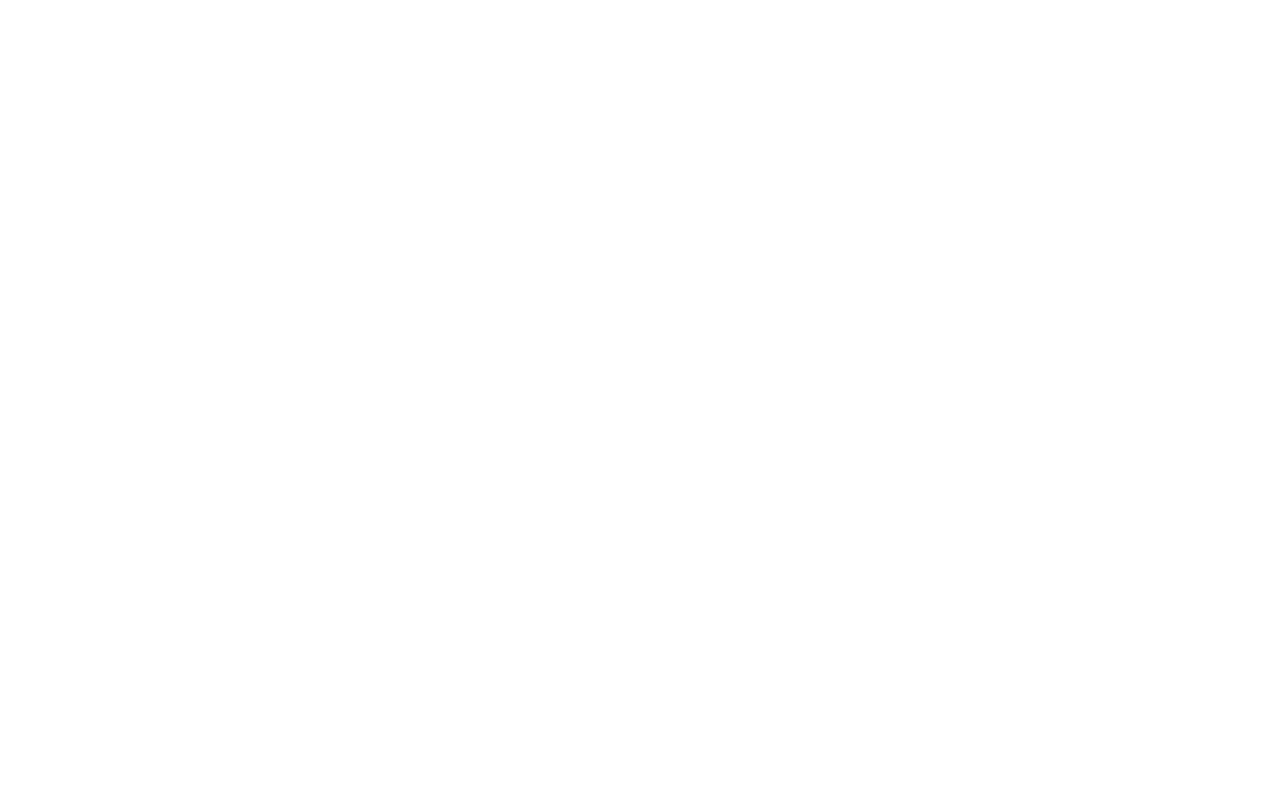
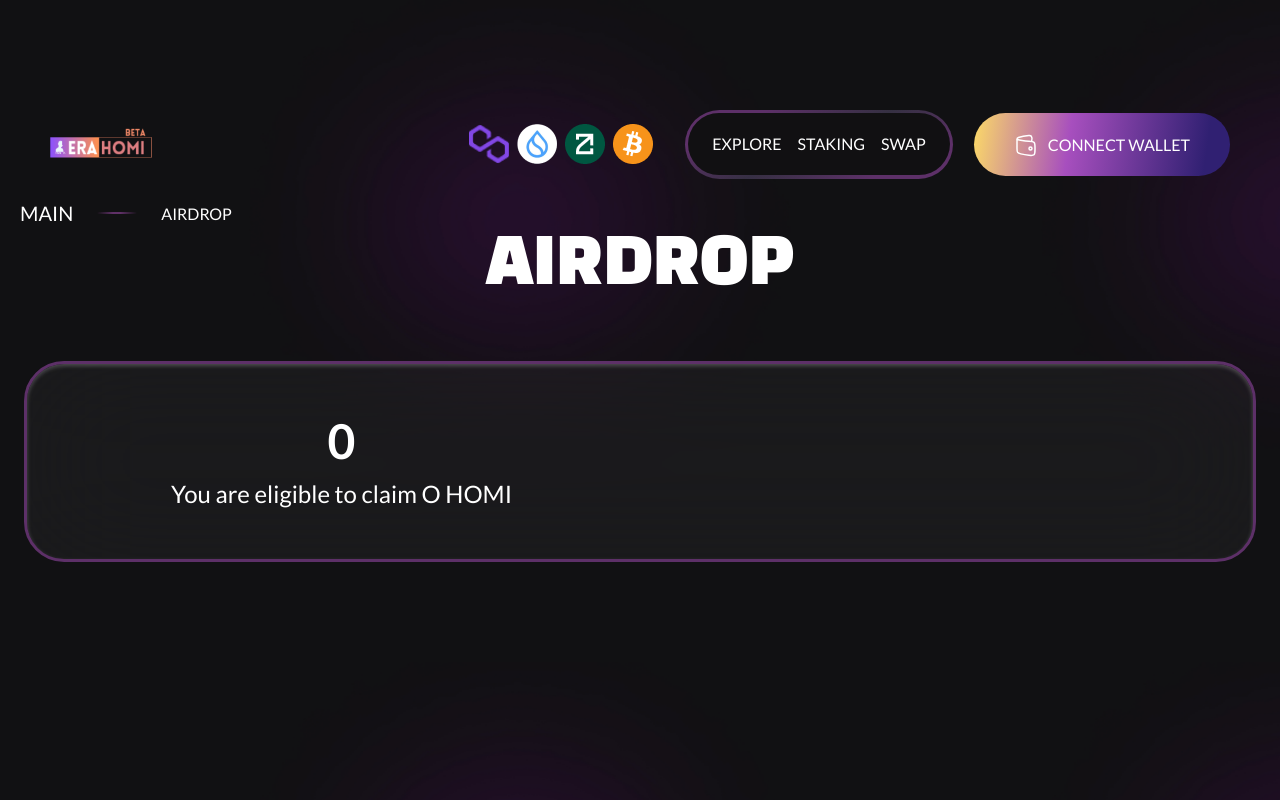
Before and after one commit to MisterRust/hominids-frontend, a React (Vite) app: page /airdrop in a window 1280 px wide. Before the commit this address had no page. Built offline with nearby package versions, Linux system fonts and the light colour scheme.

Commit message:
add airdrop page

```diff
--- /dev/null
+++ b/src/pages/airdrop/index.styled.tsx
@@ -0,0 +1,234 @@
+import styled from "styled-components"
+
+export const StyleBody = styled.div`
+ max-width: 1440px;
+ margin: auto;
+ margin-top: 113px;
+ width: 100%;
+`;
+
+export const PageNav = styled.div`
+    margin-top: 25px;
+    /* margin-bottom: 32px; */
+    display: flex;
+    align-items: center;
+    gap: 24px;
+    padding-left: 20px;
+    padding-right: 20px;
+
+`
+export const FontStyle = styled.h2`
+    color: white;
+    font-family: 'Lato';
+    font-weight: 400;
+    text-transform: uppercase;
+    word-wrap: break-word;
+    text-transform: uppercase;
+`
+
+export const PageBody = styled.div`
+    margin-bottom: 100px;
+    padding: 0 24px;
+    @media (max-width: 780px){
+        padding: 0;
+    }
+`
+
+export const BodyTitle = styled.h1`
+    font-family: 'Black Han Sans';
+    font-size: 64px;
+    font-weight: 400;
+    line-height: 80px;
+    letter-spacing: 0em;
+    text-align: center;
+    color: white;
+    @media (max-width: 780px){
+        background-image: none;
+        font-size: 32px;
+    }
+`
+
+export const MainTab1 = styled.div`
+    width: 100%;
+    background-image: url('/images/bg/staking_bg_left.png');
+    background-size: 100% 100%;
+    background-repeat: no-repeat;
+    padding: 0 24px;
+    margin-top: 100px;
+    @media (max-width: 780px){
+        background-image: none;
+    }
+`
+export const MainTab2 = styled.div`
+    width: 100%;
+    background-image: url('/images/bg/staking_bg_right.png');
+    background-size: 100% 100%;
+    background-repeat: no-repeat;
+    padding: 0 24px;
+    margin-top: 100px;
+    @media (max-width: 780px){
+        background-image: none;
+    }
+`
+
+export const TabHeader = styled.div`
+    width: 100%;
+    display: flex;
+    justify-content: space-between;
+    @media (max-width: 780px){
+        width: auto;
+        justify-content: center;
+        gap: 5px;
+        overflow-x: auto;
+    }
+`
+export const HeaderChild = styled.h3`
+    width: 50%;
+    padding: 45px;
+    text-align: center;
+    // Profile
+    color: white;
+    font-size: 24px;
+    font-family: 'Lato';
+    font-weight: 700;
+    word-wrap: break-word;
+    cursor: pointer;
+    @media (max-width: 780px){
+        background: rgba(18, 16, 19, 0.60);
+        box-shadow: 0px 2px 4px rgba(255, 255, 255, 0.24) inset;
+        border-radius: 40px;
+        border: 1px #5D3068 solid;
+        backdrop-filter: blur(60px);
+        width: auto;
+        padding: 10px;
+        font-size: 16px;
+    }
+`
+export const HeaderChildActive = styled.h3`
+    width: 50%;
+    padding: 45px;
+    text-align: center;
+    // Profile
+    color: white;
+    font-size: 24px;
+    font-family: 'Lato';
+    font-weight: 700;
+    word-wrap: break-word;
+    cursor: pointer;
+    @media (max-width: 780px){
+        background: #AF50BD;
+        box-shadow: 0px 2px 4px rgba(255, 255, 255, 0.24) inset;
+        border-radius: 40px;
+        border: 1px #5D3068 solid;
+        backdrop-filter: blur(60px);
+        width: auto;
+        padding: 10px;
+        font-size: 16px;
+    }
+`
+
+export const TabBody = styled.div`
+    width: 100%;
+    min-height: 600px;
+    padding: 40px 100px;
+    display: flex;
+    justify-content: center;
+    align-items: center;
+    @media (max-width: 1024px){
+        padding: 40px;
+        margin-top: 40px;
+    }
+    @media (max-width: 780px){
+        border-radius: 16px;
+        background: rgba(255, 255, 255, 0.04);
+        box-shadow: 0px 2px 4px rgba(255, 255, 255, 0.24) inset;
+        border-radius: 16px; border: 3px #5D3068 solid;
+        backdrop-filter: blur(60px);
+        min-height: 270px;
+    }
+`
+export const CommonText = styled.h3`
+    // Earn SHOMI tokens staking your Nfs
+    color: white;
+    font-size: 24px;
+    font-family: 'Lato';
+    font-weight: 400;
+    line-height: 33.60px;
+    word-wrap: break-word;
+`
+
+export const CommonTitle = styled.h1`
+    // 1017
+    color: white;
+    font-size: 48px;
+    font-family: Lato;
+    font-weight: 900;
+    word-wrap: break-word;
+    @media (max-width: 780px){
+        font-size: 32px;
+    }
+`
+
+export const CardBox = styled.div`
+    background: rgba(255, 255, 255, 0.04);
+    box-shadow: 0px 2px 4px rgba(255, 255, 255, 0.24) inset;
+    border-radius: 40px;
+    border: 3px #5D3068 solid;
+    backdrop-filter: blur(60px);
+    margin-top: 56px;
+    display: flex;
+    padding: 48px 144px;
+    justify-content: space-between;
+    @media (max-width: 1176px){
+        padding: 24px 30px;
+    }
+    @media (max-width: 780px){
+        flex-direction: column;
+        padding: 24px 50px;
+        margin: 56px 20px 56px;
+        justify-content: center;
+        align-items: center;
+    }
+`
+
+export const Card = styled.div`
+    display: flex;
+    gap: 8px;
+    flex-direction: column;
+    text-align: center;
+    @media (max-width: 780px){
+        font-size: 32px;
+        padding: 32px 0;
+    }
+`
+
+export const Vertical_line = styled.img`
+    @media (max-width: 780px){
+        display: none;
+    }
+`
+
+export const Hori_line = styled.img`
+    display: none;
+    width: 30%;
+    @media (max-width: 780px){
+        display: block;
+    }
+`
+
+export const Tabbox = styled.div`
+    display: flex;
+    gap: 17px;
+    align-items: center;
+    @media (max-width: 780px){
+        flex-direction: column;
+        gap: 27px;
+        text-align: center;
+    }
+`
+
+export const Portimg = styled.img`
+    @media (max-width: 780px){
+
+    }
+`
--- /dev/null
+++ b/src/pages/airdrop/index.tsx
@@ -0,0 +1,45 @@
+import Header from "components/layout/header";
+
+import {
+    StyleBody,
+    PageNav,
+    FontStyle,
+    PageBody,
+    BodyTitle,
+    CommonText,
+    CommonTitle,
+    CardBox,
+    Card,
+} from './index.styled';
+
+const Airdrop = () => {
+
+  return (
+    <StyleBody>
+        <Header />
+        <PageNav>
+            <FontStyle style={{fontSize: '20px'}}>
+                Main
+            </FontStyle>
+            <img src="/images/icons/Vector4587.svg" style={{borderRadius: '24px'}} alt="" />
+            <FontStyle style={{fontSize: '16px'}}>
+                AIRDROP
+            </FontStyle>
+        </PageNav>
+        <PageBody>
+            <BodyTitle>
+                AIRDROP
+            </BodyTitle>
+
+            <CardBox>
+                <Card>
+                    <CommonTitle>0</CommonTitle>
+                    <CommonText>You are eligible to claim O HOMI</CommonText>
+                </Card>
+            </CardBox>
+        </PageBody>
+    </StyleBody>
+  )
+}
+
+export default Airdrop
--- a/src/pages/staking/staking.tsx
+++ b/src/pages/staking/staking.tsx
@@ -41,12 +41,12 @@
             </FontStyle>
             <img src="/images/icons/Vector4587.svg" style={{borderRadius: '24px'}} alt="" />
             <FontStyle style={{fontSize: '16px'}}>
-                Setting
+                NFT_Staking
             </FontStyle>
         </PageNav>
         <PageBody>
             <BodyTitle>
-                Settings
+                Staking
                 <CommonText style={{marginTop: '24px'}}>Earn SHOMI tokens staking your Nfts</CommonText>
             </BodyTitle>
 
--- a/src/pages/staking/staking_hominid.tsx
+++ b/src/pages/staking/staking_hominid.tsx
@@ -42,12 +42,12 @@
             </FontStyle>
             <img src="/images/icons/Vector4587.svg" style={{borderRadius: '24px'}} alt="" />
             <FontStyle style={{fontSize: '16px'}}>
-                Setting
+                NFT_Staking
             </FontStyle>
         </PageNav>
         <PageBody>
             <BodyTitle>
-                Settings
+                Staking
                 <CommonText style={{marginTop: '24px'}}>Earn SHOMI tokens staking your Nfts</CommonText>
             </BodyTitle>
 
--- a/src/routes/index.tsx
+++ b/src/routes/index.tsx
@@ -12,6 +12,7 @@
 import SettingDisplay from "pages/setting/display";
 import Staking from "pages/staking/staking";
 import Staking_hominid from "pages/staking/staking_hominid";
+import Airdrop from "pages/airdrop";
 
 const MainRouter = () => {
   return (
@@ -40,6 +41,7 @@
         <Route path="/settings/display" element={<SettingDisplay />} />
         <Route path="/staking" element={<Staking />} />
         <Route path="/staking/hominid" element={<Staking_hominid />} />
+        <Route path="/airdrop" element={<Airdrop />} />
       </Route>
     </Routes>
   );
```
